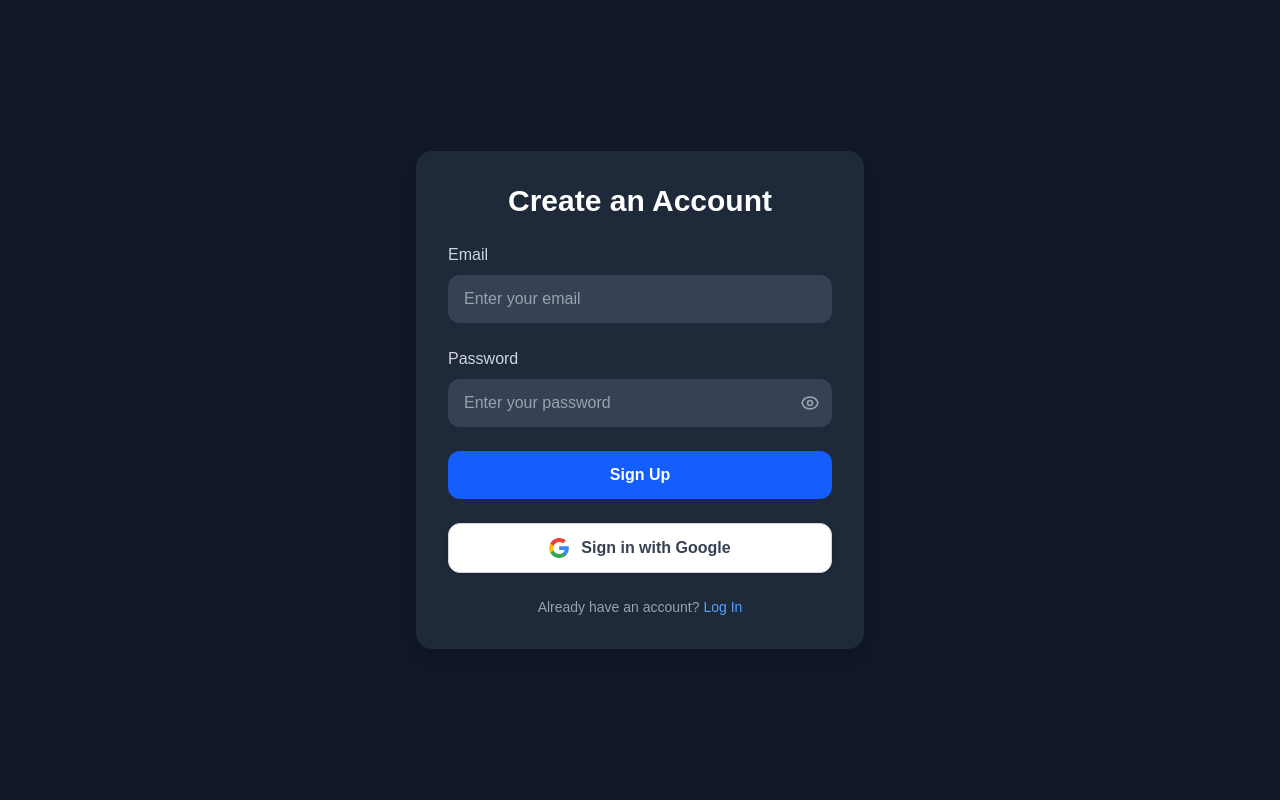
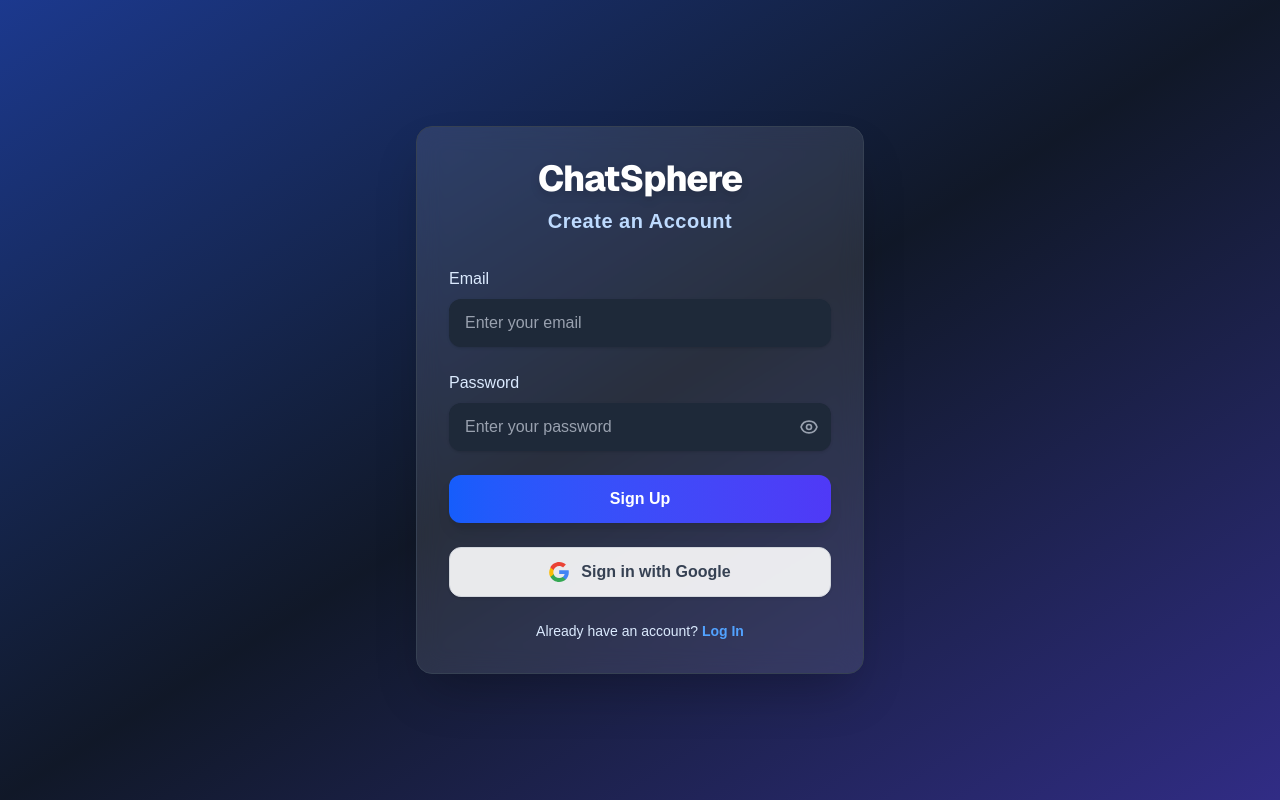
Before and after one commit to sarveshcore/chat-application-capstone, a Next.js app: page /signup in a window 1280 px wide. Built offline with nearby package versions, Linux system fonts and the light colour scheme; no server answers.

Commit message:
UI changes on the register/login pages.

```diff
--- a/src/app/signin/page.jsx
+++ b/src/app/signin/page.jsx
@@ -46,14 +46,20 @@ export default function SignIn() {
   <div className="p-8 flex justify-center align-center">Loading...</div>;
 
   return (
-    <div className="min-h-screen bg-gray-900 flex items-center justify-center px-4">
-      <div className="w-full max-w-md bg-gray-800 rounded-2xl shadow-lg p-8">
-        <h2 className="text-3xl font-semibold text-white text-center mb-6">
+    <div className="min-h-screen flex items-center justify-center bg-gradient-to-br from-blue-900 via-gray-900 to-indigo-900 px-4">
+      <div className="w-full max-w-md bg-white/10 backdrop-blur-md rounded-2xl shadow-2xl p-8 border border-gray-700 animate-fade-in-up">
+        <h1 className="text-4xl font-extrabold text-center text-white mb-2 tracking-tight drop-shadow-lg font-sans">
+          ChatSphere
+        </h1>
+        <h2 className="text-xl font-semibold text-blue-200 text-center mb-8 tracking-wide">
           Welcome Back
         </h2>
         <form onSubmit={handleSignIn} className="space-y-6">
           <div>
-            <label className="block text-gray-300 mb-2" htmlFor="email">
+            <label
+              className="block text-blue-100 mb-2 font-medium"
+              htmlFor="email"
+            >
               Email
             </label>
             <input
@@ -62,12 +68,15 @@ export default function SignIn() {
               value={email}
               onChange={(e) => setEmail(e.target.value)}
               required
-              className="w-full px-4 py-3 rounded-xl bg-gray-700 text-white placeholder-gray-400 focus:outline-none focus:ring-2 focus:ring-blue-500"
+              className="w-full px-4 py-3 rounded-xl bg-gray-800 text-white placeholder-gray-400 focus:outline-none focus:ring-2 focus:ring-blue-500 shadow transition-all duration-200"
               placeholder="Enter your email"
             />
           </div>
           <div>
-            <label className="block text-gray-300 mb-2" htmlFor="password">
+            <label
+              className="block text-blue-100 mb-2 font-medium"
+              htmlFor="password"
+            >
               Password
             </label>
             <div className="relative">
@@ -77,13 +86,14 @@ export default function SignIn() {
                 value={password}
                 onChange={(e) => setPassword(e.target.value)}
                 required
-                className="w-full px-4 py-3 pr-12 rounded-xl bg-gray-700 text-white placeholder-gray-400 focus:outline-none focus:ring-2 focus:ring-blue-500"
+                className="w-full px-4 py-3 pr-12 rounded-xl bg-gray-800 text-white placeholder-gray-400 focus:outline-none focus:ring-2 focus:ring-blue-500 shadow transition-all duration-200"
                 placeholder="Enter your password"
               />
               <button
                 type="button"
                 onClick={() => setShowPassword(!showPassword)}
-                className="absolute right-3 top-1/2 transform -translate-y-1/2 text-gray-400 hover:text-grey cursor-pointer transition-colors"
+                className="absolute right-3 top-1/2 transform -translate-y-1/2 text-gray-400 hover:text-blue-400 transition-colors"
+                tabIndex={-1}
               >
                 {showPassword ? (
                   <svg
@@ -125,7 +135,7 @@ export default function SignIn() {
           </div>
           <button
             type="submit"
-            className="w-full py-3 rounded-xl bg-blue-600 hover:bg-blue-700 transition text-white font-semibold"
+            className="w-full py-3 rounded-xl bg-gradient-to-r from-blue-600 to-indigo-600 hover:from-blue-700 hover:to-indigo-700 transition text-white font-semibold shadow-lg transform hover:scale-105 duration-200"
           >
             Sign In
           </button>
@@ -134,7 +144,7 @@ export default function SignIn() {
         <div className="mt-6">
           <button
             onClick={handleGoogleSignIn}
-            className="w-full flex items-center justify-center gap-3 py-3 px-4 rounded-xl bg-white text-gray-700 font-semibold shadow-sm hover:shadow-md transition border border-gray-300"
+            className="w-full flex items-center justify-center gap-3 py-3 px-4 rounded-xl bg-white/90 text-gray-700 font-semibold shadow-sm hover:shadow-md transition border border-gray-300 hover:bg-blue-50"
           >
             <svg
               className="w-5 h-5"
@@ -162,13 +172,32 @@ export default function SignIn() {
           </button>
         </div>
 
-        <p className="text-sm text-gray-400 text-center mt-6">
+        <p className="text-sm text-blue-100 text-center mt-6">
           Don't have an account?{" "}
-          <a href="/signup" className="text-blue-400 hover:underline">
+          <a
+            href="/signup"
+            className="text-blue-400 hover:underline font-semibold"
+          >
             Sign Up
           </a>
         </p>
       </div>
+      {/* Animations */}
+      <style jsx>{`
+        .animate-fade-in-up {
+          animation: fadeInUp 0.7s cubic-bezier(0.23, 1, 0.32, 1);
+        }
+        @keyframes fadeInUp {
+          from {
+            opacity: 0;
+            transform: translateY(40px);
+          }
+          to {
+            opacity: 1;
+            transform: translateY(0);
+          }
+        }
+      `}</style>
     </div>
   );
 }
--- a/src/app/signup/page.jsx
+++ b/src/app/signup/page.jsx
@@ -47,14 +47,20 @@ export default function SignUp() {
   if (loading) return <div className="text-white text-center">Loading...</div>;
 
   return (
-    <div className="min-h-screen bg-gray-900 flex items-center justify-center px-4">
-      <div className="w-full max-w-md bg-gray-800 rounded-2xl shadow-lg p-8">
-        <h2 className="text-3xl font-semibold text-white text-center mb-6">
+    <div className="min-h-screen flex items-center justify-center bg-gradient-to-br from-blue-900 via-gray-900 to-indigo-900 px-4">
+      <div className="w-full max-w-md bg-white/10 backdrop-blur-md rounded-2xl shadow-2xl p-8 border border-gray-700 animate-fade-in-up">
+        <h1 className="text-4xl font-extrabold text-center text-white mb-2 tracking-tight drop-shadow-lg font-sans">
+          ChatSphere
+        </h1>
+        <h2 className="text-xl font-semibold text-blue-200 text-center mb-8 tracking-wide">
           Create an Account
         </h2>
         <form onSubmit={handleSignUp} className="space-y-6">
           <div>
-            <label className="block text-gray-300 mb-2" htmlFor="email">
+            <label
+              className="block text-blue-100 mb-2 font-medium"
+              htmlFor="email"
+            >
               Email
             </label>
             <input
@@ -63,12 +69,15 @@ export default function SignUp() {
               value={email}
               onChange={(e) => setEmail(e.target.value)}
               required
-              className="w-full px-4 py-3 rounded-xl bg-gray-700 text-white placeholder-gray-400 focus:outline-none focus:ring-2 focus:ring-blue-500"
+              className="w-full px-4 py-3 rounded-xl bg-gray-800 text-white placeholder-gray-400 focus:outline-none focus:ring-2 focus:ring-blue-500 shadow transition-all duration-200"
               placeholder="Enter your email"
             />
           </div>
           <div>
-            <label className="block text-gray-300 mb-2" htmlFor="password">
+            <label
+              className="block text-blue-100 mb-2 font-medium"
+              htmlFor="password"
+            >
               Password
             </label>
             <div className="relative">
@@ -78,13 +87,14 @@ export default function SignUp() {
                 value={password}
                 onChange={(e) => setPassword(e.target.value)}
                 required
-                className="w-full px-4 py-3 pr-12 rounded-xl bg-gray-700 text-white placeholder-gray-400 focus:outline-none focus:ring-2 focus:ring-blue-500"
+                className="w-full px-4 py-3 pr-12 rounded-xl bg-gray-800 text-white placeholder-gray-400 focus:outline-none focus:ring-2 focus:ring-blue-500 shadow transition-all duration-200"
                 placeholder="Enter your password"
               />
               <button
                 type="button"
                 onClick={() => setShowPassword(!showPassword)}
-                className="absolute right-3 top-1/2 transform -translate-y-1/2 text-gray-400 hover:text-grey cursor-pointer transition-colors"
+                className="absolute right-3 top-1/2 transform -translate-y-1/2 text-gray-400 hover:text-blue-400 transition-colors"
+                tabIndex={-1}
               >
                 {showPassword ? (
                   <svg
@@ -126,7 +136,7 @@ export default function SignUp() {
           </div>
           <button
             type="submit"
-            className="w-full py-3 rounded-xl bg-blue-600 hover:bg-blue-700 transition text-white font-semibold"
+            className="w-full py-3 rounded-xl bg-gradient-to-r from-blue-600 to-indigo-600 hover:from-blue-700 hover:to-indigo-700 transition text-white font-semibold shadow-lg transform hover:scale-105 duration-200"
           >
             Sign Up
           </button>
@@ -135,7 +145,7 @@ export default function SignUp() {
         <div className="mt-6">
           <button
             onClick={handleGoogleSignIn}
-            className="w-full flex items-center justify-center gap-3 py-3 px-4 rounded-xl bg-white text-gray-700 font-semibold shadow-sm hover:shadow-md transition border border-gray-300"
+            className="w-full flex items-center justify-center gap-3 py-3 px-4 rounded-xl bg-white/90 text-gray-700 font-semibold shadow-sm hover:shadow-md transition border border-gray-300 hover:bg-blue-50"
           >
             <svg
               className="w-5 h-5"
@@ -163,13 +173,32 @@ export default function SignUp() {
           </button>
         </div>
 
-        <p className="text-sm text-gray-400 text-center mt-6">
+        <p className="text-sm text-blue-100 text-center mt-6">
           Already have an account?{" "}
-          <a href="../signin" className="text-blue-400 hover:underline">
+          <a
+            href="../signin"
+            className="text-blue-400 hover:underline font-semibold"
+          >
             Log In
           </a>
         </p>
       </div>
+      {/* Animations */}
+      <style jsx>{`
+        .animate-fade-in-up {
+          animation: fadeInUp 0.7s cubic-bezier(0.23, 1, 0.32, 1);
+        }
+        @keyframes fadeInUp {
+          from {
+            opacity: 0;
+            transform: translateY(40px);
+          }
+          to {
+            opacity: 1;
+            transform: translateY(0);
+          }
+        }
+      `}</style>
     </div>
   );
 }
```
